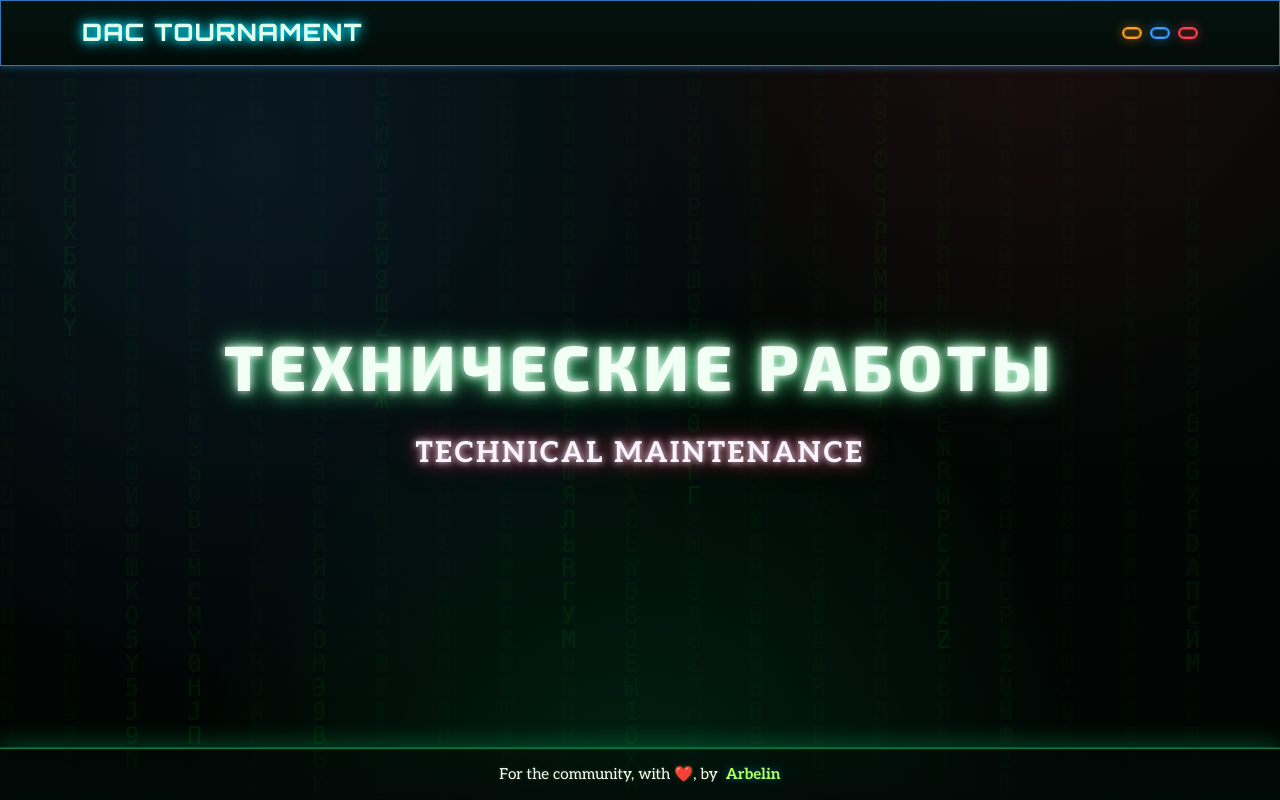
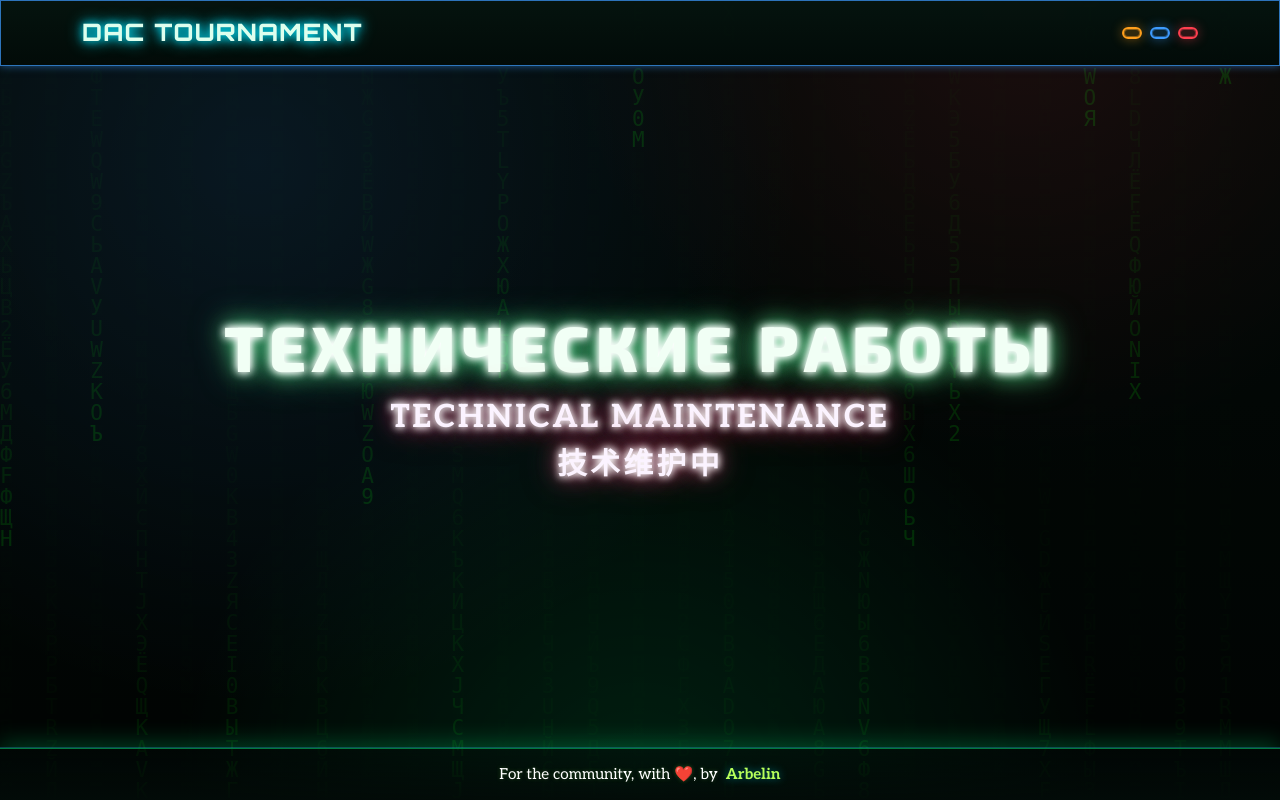
Before and after one commit to CatCodeArbelin/dacarbelin, a Python web app: template app/templates/technical_works.html in a window 1280 px wide. Run offline with Jinja, Linux system fonts and the light colour scheme; the template is opened without the code that fills it, so the values that code supplies are empty.

Commit message:
Enhance technical works multilingual neon screen and matrix effect

```diff
--- a/app/static/css/style.css
+++ b/app/static/css/style.css
@@ -1047,6 +1047,7 @@ body {
   font-weight: 800;
   letter-spacing: 0.08em;
   text-transform: uppercase;
+  line-height: 1.12;
   animation: technical-neon 2.2s ease-in-out infinite alternate;
 }
 
@@ -1055,8 +1056,15 @@ body {
 }
 
 .technical-works-subtitle {
-  font-size: clamp(1.1rem, 2.4vw, 1.8rem);
+  font-size: clamp(1.2rem, 2.7vw, 2rem);
+  min-height: 1.15em;
   animation-duration: 2.8s;
+}
+
+.technical-works-subtitle--zh {
+  font-size: clamp(1.15rem, 2.45vw, 1.85rem);
+  font-weight: 700;
+  letter-spacing: 0.12em;
 }
 
 @keyframes technical-neon {
@@ -1064,22 +1072,25 @@ body {
     color: #e8fbff;
     text-shadow:
       0 0 6px rgba(255, 255, 255, 0.95),
-      0 0 16px rgba(0, 183, 255, 0.85),
-      0 0 28px rgba(0, 183, 255, 0.6);
+      0 0 8px rgba(255, 255, 255, 1),
+      0 0 20px rgba(0, 183, 255, 0.95),
+      0 0 34px rgba(0, 183, 255, 0.72);
   }
   50% {
     color: #fff1ff;
     text-shadow:
       0 0 8px rgba(255, 255, 255, 0.95),
-      0 0 18px rgba(255, 45, 85, 0.85),
-      0 0 30px rgba(255, 45, 85, 0.6);
+      0 0 10px rgba(255, 255, 255, 1),
+      0 0 22px rgba(255, 45, 85, 0.95),
+      0 0 36px rgba(255, 45, 85, 0.74);
   }
   100% {
     color: #f1fff5;
     text-shadow:
       0 0 8px rgba(255, 255, 255, 0.95),
-      0 0 18px rgba(94, 255, 158, 0.8),
-      0 0 30px rgba(94, 255, 158, 0.6);
+      0 0 10px rgba(255, 255, 255, 1),
+      0 0 22px rgba(94, 255, 158, 0.92),
+      0 0 36px rgba(94, 255, 158, 0.72);
   }
 }
 
--- a/app/templates/base.html
+++ b/app/templates/base.html
@@ -13,7 +13,7 @@
   <link href="https://cdn.jsdelivr.net/npm/bootstrap@5.3.3/dist/css/bootstrap.min.css" rel="stylesheet">
   <link rel="stylesheet" href="/static/css/style.css">
 </head>
-<body class="bg-dark text-light">
+<body class="bg-dark text-light {% block body_class %}{% endblock %}">
 <canvas id="matrix-bg" aria-hidden="true"></canvas>
 <nav class="navbar navbar-expand-lg navbar-dark neon-border-blue mb-4 navbar-neon">
   <div class="container">
@@ -57,10 +57,15 @@
     const ctx = canvas.getContext('2d');
     if (!ctx) return;
 
+    const isTechnicalWorks = document.body.classList.contains('technical-works-mode');
     const charset = 'АБВГДЕЁЖЗИЙКЛМНОПРСТУФХЦЧШЩЪЫЬЭЮЯABCDEFGHIJKLMNOPQRSTUVWXYZ0123456789';
-    const fontSize = 24;
-    const columnGap = 2.6;
+    const fontSize = isTechnicalWorks ? 21 : 24;
+    const columnGap = isTechnicalWorks ? 2.15 : 2.6;
     const stepX = fontSize * columnGap;
+    const trailFade = isTechnicalWorks ? 0.11 : 0.07;
+    const glyphOpacity = isTechnicalWorks ? 0.3 : 0.2;
+    const resetChance = isTechnicalWorks ? 0.04 : 0.025;
+    const frameRate = isTechnicalWorks ? 30 : 24;
     let rainDrops = [];
 
     const initRain = () => {
@@ -71,10 +76,10 @@
     };
 
     const draw = () => {
-      ctx.fillStyle = 'rgba(0, 0, 0, 0.07)';
+      ctx.fillStyle = `rgba(0, 0, 0, ${trailFade})`;
       ctx.fillRect(0, 0, canvas.width, canvas.height);
 
-      ctx.fillStyle = 'rgba(0, 255, 0, 0.14)';
+      ctx.fillStyle = `rgba(0, 255, 0, ${glyphOpacity})`;
       ctx.font = `${fontSize}px monospace`;
 
       for (let i = 0; i < rainDrops.length; i += 1) {
@@ -83,7 +88,7 @@
         const y = rainDrops[i] * fontSize;
         ctx.fillText(text, x, y);
 
-        if (y > canvas.height && Math.random() > 0.975) {
+        if (y > canvas.height && Math.random() < resetChance) {
           rainDrops[i] = 0;
         }
         rainDrops[i] += 1;
@@ -92,7 +97,7 @@
 
     window.addEventListener('resize', initRain);
     initRain();
-    setInterval(draw, 1000 / 24);
+    setInterval(draw, 1000 / frameRate);
   })();
 </script>
 </body>
--- a/app/templates/technical_works.html
+++ b/app/templates/technical_works.html
@@ -1,7 +1,9 @@
 {% extends "base.html" %}
+{% block body_class %}technical-works-mode{% endblock %}
 {% block content %}
 <div class="technical-works-screen">
   <div class="technical-works-title">Технические Работы</div>
   <div class="technical-works-subtitle">Technical Maintenance</div>
+  <div class="technical-works-subtitle technical-works-subtitle--zh">技术维护中</div>
 </div>
 {% endblock %}
```
